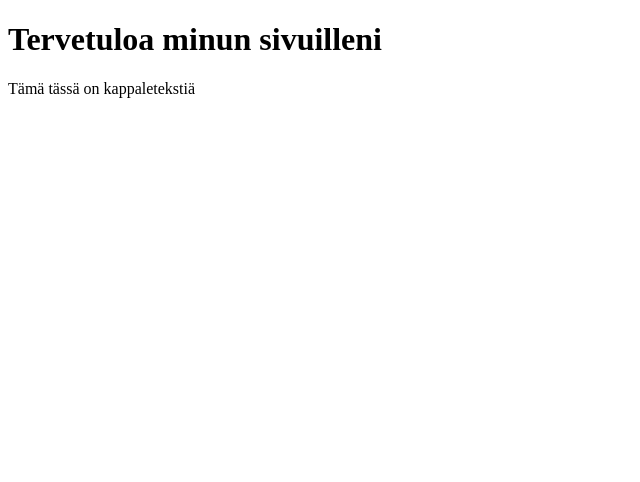
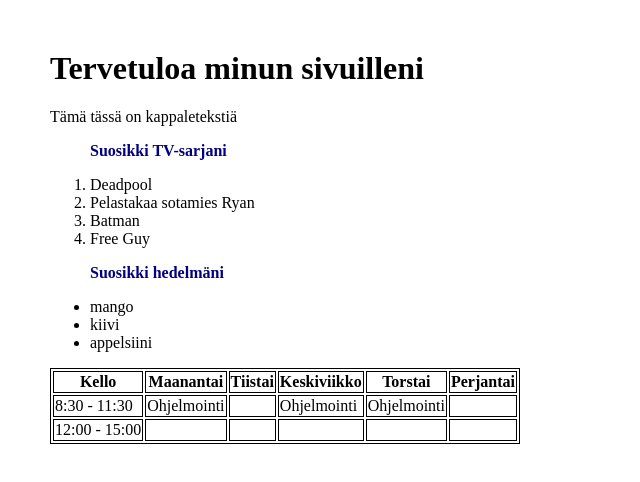
Before and after one commit to Markus-Kesseli/JavaScript, a plain HTML site: page HTML perusteet/eka.html in a window 1280 px wide. Shown: the whole page, without its empty margins (0-640 px from the left). Drawn offline with Linux system fonts and the light colour scheme.

Commit message:
Luettelot, taulukko ja css

```diff
--- /dev/null
+++ b/HTML perusteet/eka.css
@@ -0,0 +1,13 @@
+.liha
+{
+  font-weight: bolder;
+  color: navy
+}
+body
+{
+  margin: 50px;
+}
+table, th, td
+{
+  border: 1px solid black;
+}
--- a/HTML perusteet/eka.html
+++ b/HTML perusteet/eka.html
@@ -3,9 +3,49 @@
   <head>
     <meta charset="utf-8">
     <title></title>
+    <link rel="stylesheet" href="eka.css">
   </head>
   <body>
     <h1>Tervetuloa minun sivuilleni</h1>
     <p>Tämä tässä on kappaletekstiä</p>
+    <ol>
+      <p class="liha">Suosikki TV-sarjani</p>
+      <li>Deadpool</li>
+      <li>Pelastakaa sotamies Ryan</li>
+      <li>Batman</li>
+      <li>Free Guy</li>
+    </ol>
+    <ul>
+      <p class="liha">Suosikki hedelmäni</p>
+      <li>mango</li>
+      <li>kiivi</li>
+      <li>appelsiini</li>
+    </ul>
+    <table>
+      <tr>
+        <th>Kello</th>
+        <th>Maanantai</th>
+        <th>Tiistai</th>
+        <th>Keskiviikko</th>
+        <th>Torstai</th>
+        <th>Perjantai</th>
+      </tr>
+      <tr>
+        <td>8:30 - 11:30</td>
+        <td>Ohjelmointi</td>
+        <td></td>
+        <td>Ohjelmointi</td>
+        <td>Ohjelmointi</td>
+        <td></td>
+      </tr>
+      <tr>
+        <td>12:00 - 15:00</td>
+        <td></td>
+        <td></td>
+        <td></td>
+        <td></td>
+        <td></td>
+      </tr>
+    </table>
   </body>
 </html>
```
